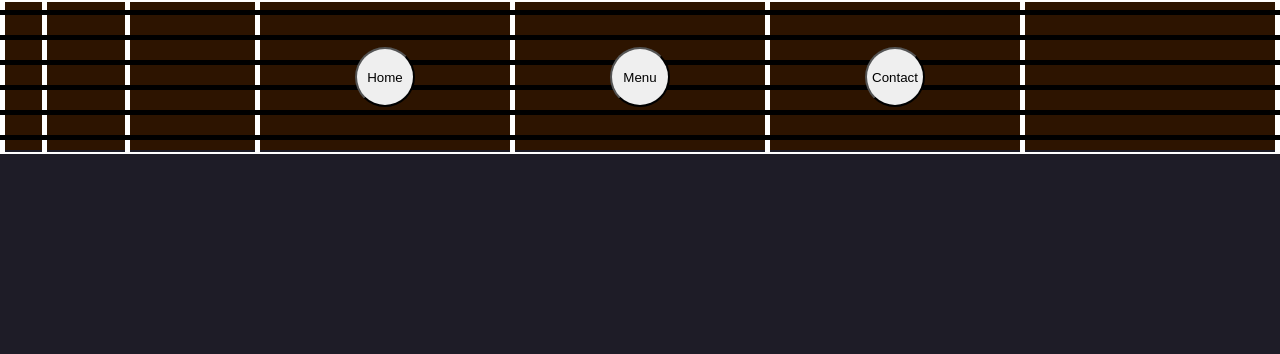
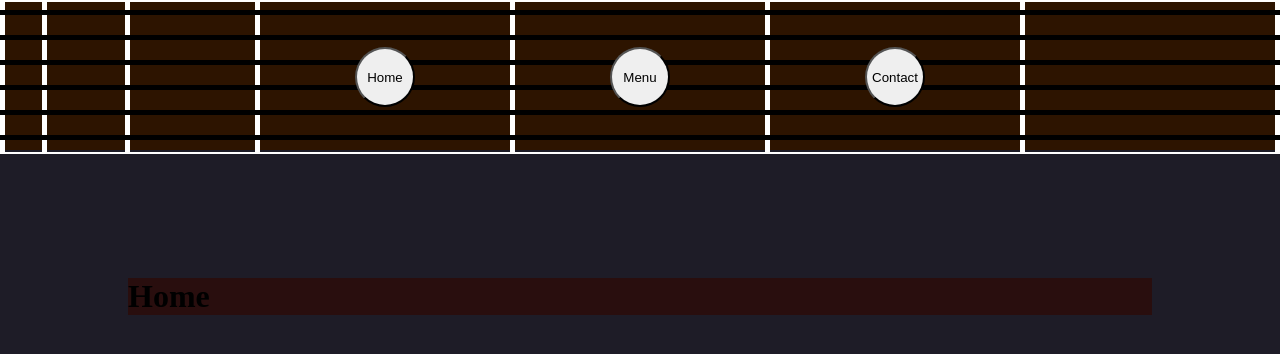
Before and after one commit to akist529/restaurant-page, a website built with webpack: page dist/index.html in a window 1280 px wide. Both pictures are taken after a click on the button "Home". Built offline with nearby package versions, Linux system fonts and the light colour scheme.

Commit message:
Add functionality to header buttons to control content of page

```diff
--- a/src/contact.js
+++ b/src/contact.js
@@ -1,5 +1,10 @@
 export default function contactPage() {
     const container = document.createElement("div");
-    container.id = "container";
-    document.body.appendChild(container);
+    container.id = "contact";
+
+    const contactTitle = document.createElement("h1");
+    contactTitle.textContent = "Contact";
+
+    container.appendChild(contactTitle);
+    document.getElementById("content").appendChild(container);
 }
--- a/src/header.js
+++ b/src/header.js
@@ -1,3 +1,7 @@
+import contactPage from "./contact";
+import homePage from "./home";
+import menuPage from "./menu";
+
 export default function headerBar() {
     const container = document.createElement("div");
     container.id = "header";
@@ -15,14 +19,17 @@ export default function headerBar() {
         if (i === 1) {
             const homeButton = document.createElement("button");
             homeButton.textContent = "Home";
+            homeButton.id = "homeButton";
             fret.appendChild(homeButton);
         } else if (i === 2) {
             const menuButton = document.createElement("button");
             menuButton.textContent = "Menu";
+            menuButton.id = "menuButton";
             fret.appendChild(menuButton);
         } else if (i === 3) {
             const contactButton = document.createElement("button");
             contactButton.textContent = "Contact";
+            contactButton.id = "contactButton";
             fret.appendChild(contactButton);
         }
 
--- a/src/home.js
+++ b/src/home.js
@@ -1,5 +1,10 @@
 export default function homePage() {
     const container = document.createElement("div");
-    container.id = "container";
-    document.body.appendChild(container);
+    container.id = "home";
+
+    const homeTitle = document.createElement("h1");
+    homeTitle.textContent = "Home";
+
+    container.appendChild(homeTitle);
+    document.getElementById("content").appendChild(container);
 }
--- a/src/index.js
+++ b/src/index.js
@@ -5,6 +5,25 @@ import contactPage from "./contact.js";
 import "./style.css";
 
 headerBar();
+
+const buttons = document.querySelectorAll("button");
+
+for (const button of buttons) {
+    button.addEventListener("click", function(event) {
+        document.getElementById("content").firstChild.remove();
+
+        if (event.target.id === "homeButton") {
+            homePage();
+        } else if (event.target.id === "menuButton") {
+            menuPage();
+        } else if (event.target.id === "contactButton") {
+            contactPage();
+        }
+    });
+}
+
+const container = document.createElement("div");
+container.id = "content";
+document.body.appendChild(container);
+
 homePage();
-menuPage();
-contactPage();
--- a/src/menu.js
+++ b/src/menu.js
@@ -1,5 +1,10 @@
 export default function menuPage() {
     const container = document.createElement("div");
-    container.id = "container";
-    document.body.appendChild(container);
+    container.id = "menu";
+
+    const menuTitle = document.createElement("h1");
+    menuTitle.textContent = "Menu";
+
+    container.appendChild(menuTitle);
+    document.getElementById("content").appendChild(container);
 }
--- a/src/style.css
+++ b/src/style.css
@@ -70,6 +70,12 @@ body {
     top: 10px;
 }
 
+#content {
+    background-color: rgb(41, 14, 14);
+
+    margin: 10vw;
+}
+
 #container {
     background-color: black;
     color: white;
```
Also changed, not shown: dist/main.js.
